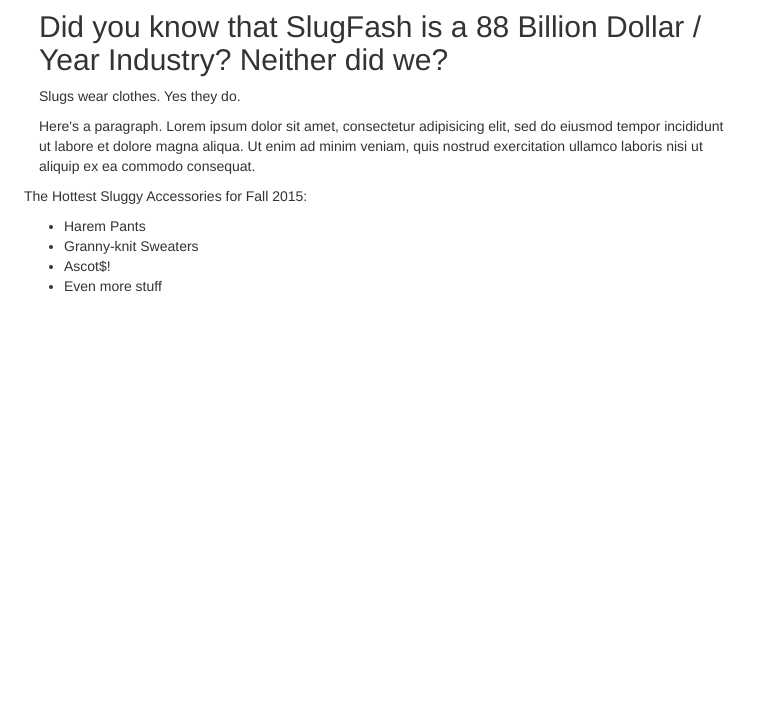
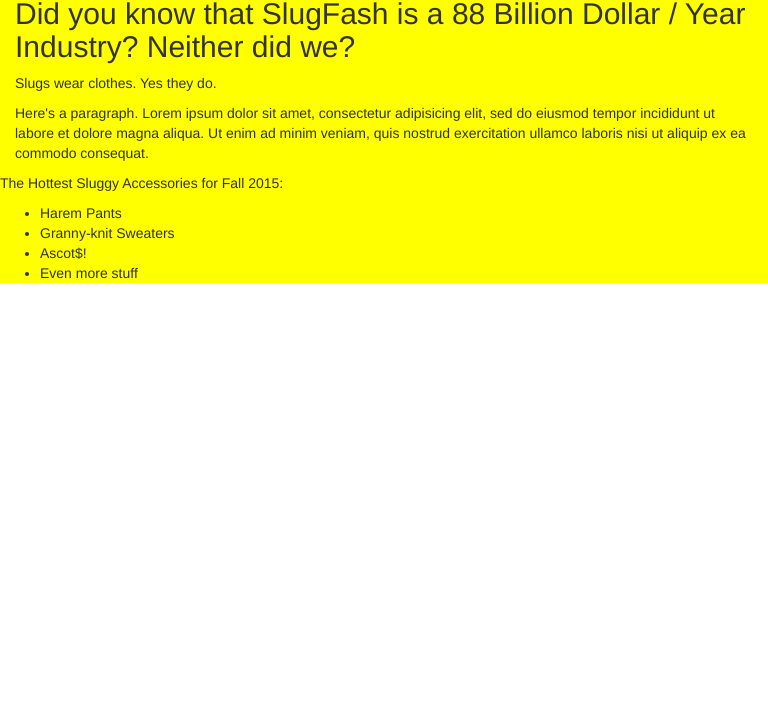
Before and after one commit to hartnelld/slugfash, a plain HTML site: page index.html in a window 768 px wide. Shown: the part 83-800 px from the top of the page. Drawn offline with Linux system fonts and the light colour scheme.

Commit message:
Use Media Queries.

```diff
--- a/css/styles.css
+++ b/css/styles.css
@@ -6,3 +6,9 @@
   background-image: url("http://kathrynivy.com/uploads/images/blog/banana_slug3.jpg");
   color: #FFF;
 }
+
+@media (min-width: 768px) and (max-width: 991px){
+  .change-color {
+    background-color: yellow;
+  }
+}
--- a/index.html
+++ b/index.html
@@ -6,7 +6,7 @@
     <title>SlugFash LLC.</title>
   </head>
   <body>
-    <div class="container">
+    <div class="change-color">
       <div class="col-md-8 col-md-offset-2">
         <h1 class="brand-heading">SLUGFASH</h1>
         <h2>Did you know that SlugFash is a 88 Billion Dollar / Year Industry? Neither did we?</h2>
```
